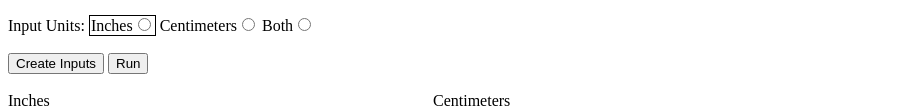
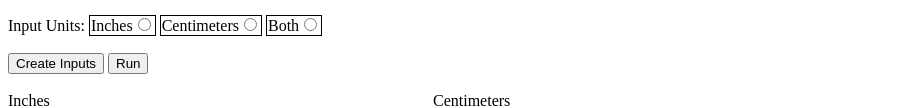
Before and after one commit to zigerzigs/tibgrow, a plain HTML site: page TableMaker2.html in a window 1280 px wide. Shown: the part 302-410 px from the top of the page, without its empty margins (0-909 px from the left). Drawn offline with Linux system fonts and the light colour scheme.

Commit message:
Update TableMaker2.html

```diff
--- a/TableMaker2.html
+++ b/TableMaker2.html
@@ -37,7 +37,7 @@ To use:</br>
 
 <div id="settings">
 	<div><label>Column Count: </label> <input id="col_count" type="text"> <label>Row Count: </label> <input id="row_count" type="text"></div></br>
-	<div><label>Input Units: </label> <span style="border: 1px solid black; padding: 1px 1px 1px 1px;"> <label>Inches</label><input id="unit_inches" name="units" type="radio"></span> <label>Centimeters</label><input id="unit_centimeters" name="units" type="radio"> <label>Both</label><input id="unit_both" name="units" type="radio"></div>
+	<div><label>Input Units: </label> <span style="border: 1px solid black; padding: 1px 1px 1px 1px;"><label>Inches</label><input id="unit_inches" name="units" type="radio"></span> <span style="border: 1px solid black; padding: 1px 1px 1px 1px;"><label>Centimeters</label><input id="unit_centimeters" name="units" type="radio"></span> <span style="border: 1px solid black; padding: 1px 1px 1px 1px;"><label>Both</label><input id="unit_both" name="units" type="radio"></span></div>
 </div></br>
 
 <div id="buttons"><button onclick="setup_input()">Create Inputs</button> <button onclick="run()">Run</button></div>
```
